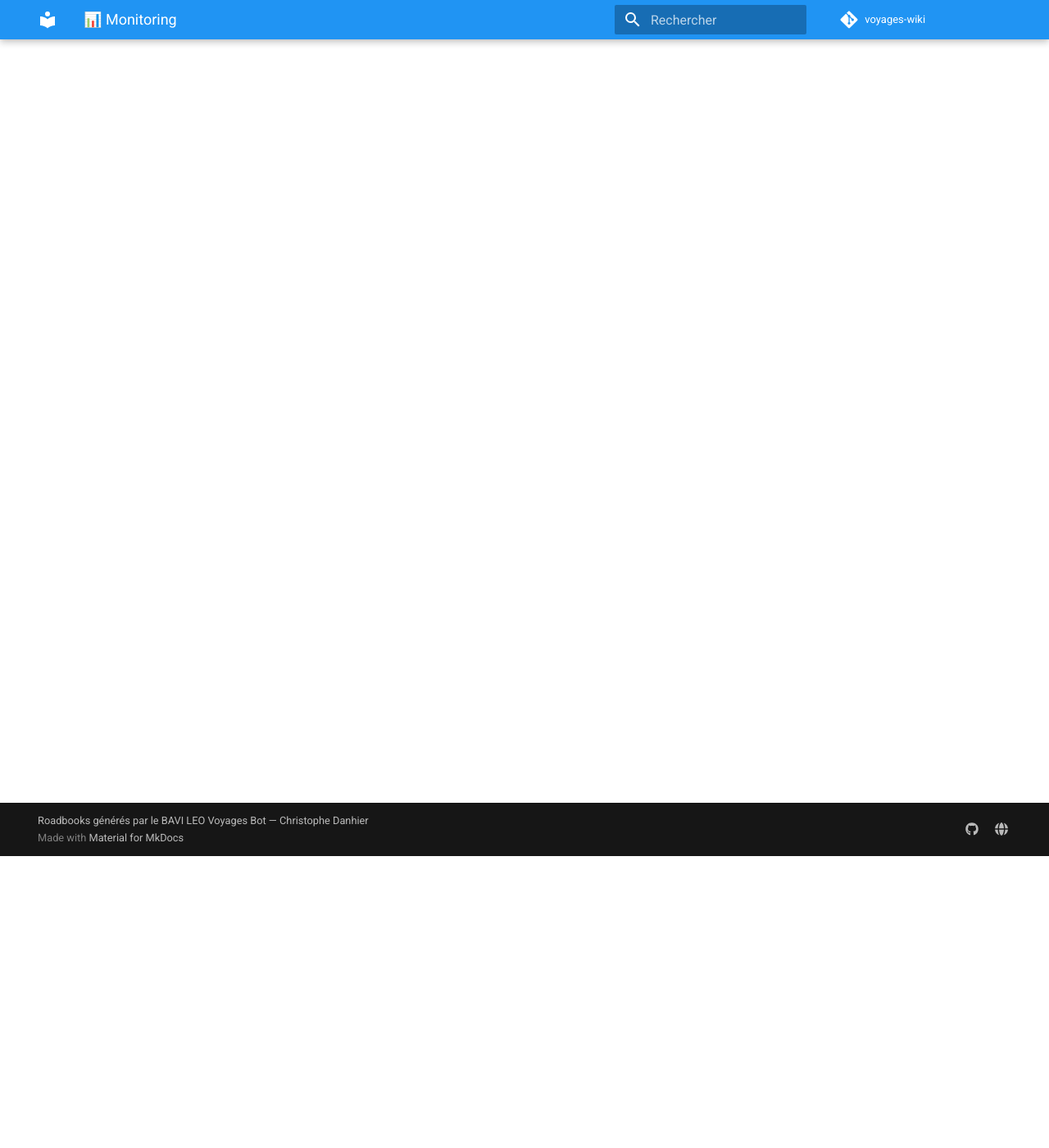
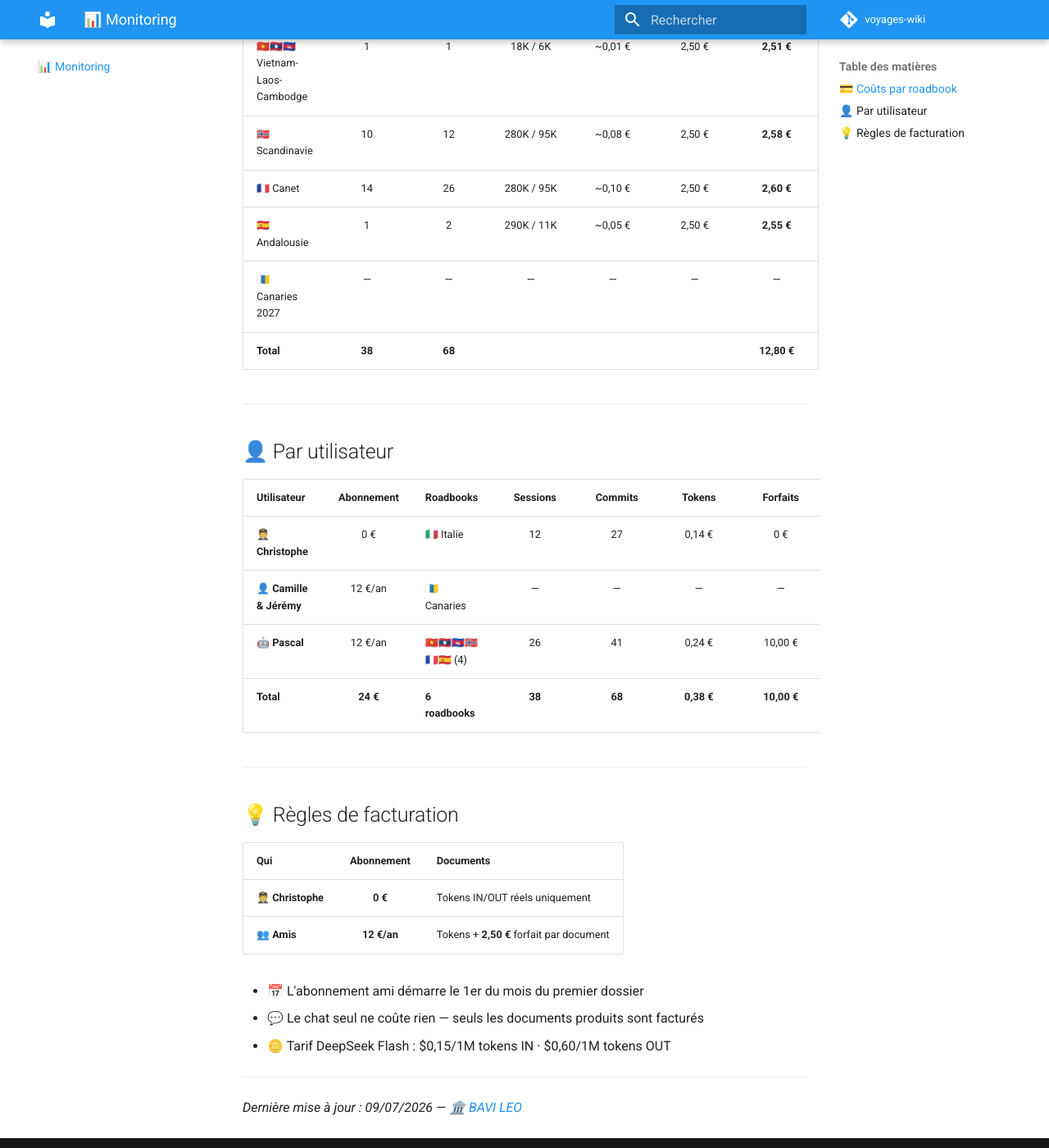
Before and after one commit to christophedanhier-hash/voyages-wiki, an MkDocs documentation site: the page built from docs/monitoring.md, in a window 1280 px wide and 1400 px high, scrolled down 356 px. Shown: the whole window at 82% size. Built offline with MkDocs 1.6.1 and Material for MkDocs 9.7.7, drawn with Linux system fonts in a browser that asks for light colours; comment, search, counter and statistics services are not loaded; some of the changed text lies outside the part shown.

Commit message:
📊 Monitoring statique avec Canaries + Camille & Jérémy

```diff
--- a/docs/monitoring.md
+++ b/docs/monitoring.md
@@ -1,56 +1,41 @@
 # 📊 Monitoring — Coûts & Activité
 
-<div id="monitoring-live"><em>Chargement des données...</em></div>
+## 💳 Coûts par roadbook
 
-<script>
-(async function(){
-  try {
-    const r = await fetch('/api/metrics');
-    const m = await r.json();
-    const voyages = m.voyages || [];
-    const bavi = m.bavi || {};
-    const sylvia = (bavi.bureaux || []).find(b => b.id === 'sylvia') || {};
+| Roadbook | Sessions | Commits | Tokens (IN/OUT) | Coût API | Forfait | Total |
+|----------|:--------:|:-------:|:---------------:|:--------:|:-------:|:-----:|
+| 🇮🇹 Italie | 12 | 27 | 240K / 78K | ~0,06 € | 2,50 € | **2,56 €** |
+| 🇻🇳🇱🇦🇰🇭 Vietnam-Laos-Cambodge | 1 | 1 | 18K / 6K | ~0,01 € | 2,50 € | **2,51 €** |
+| 🇳🇴 Scandinavie | 10 | 12 | 280K / 95K | ~0,08 € | 2,50 € | **2,58 €** |
+| 🇫🇷 Canet | 14 | 26 | 280K / 95K | ~0,10 € | 2,50 € | **2,60 €** |
+| 🇪🇸 Andalousie | 1 | 2 | 290K / 11K | ~0,05 € | 2,50 € | **2,55 €** |
+| 🇮🇨 Canaries 2027 | — | — | — | — | — | — |
+| **Total** | **38** | **68** | | | | **12,80 €** |
 
-    let html = '';
+---
 
-    // Résumé
-    html += `<div style="display:flex;gap:10px;flex-wrap:wrap;margin-bottom:16px">
-      <div style="background:var(--md-code-bg);border:1px solid var(--md-default-fg-color--lightest);border-radius:8px;padding:10px 16px;text-align:center;flex:1;min-width:100px">
-        <div style="font-size:1.4rem;font-weight:700;color:#06b6d4">${voyages.length||0}</div>
-        <div style="font-size:.65rem;color:var(--md-default-fg-color--light)">Roadbooks</div>
-      </div>
-      <div style="background:var(--md-code-bg);border:1px solid var(--md-default-fg-color--lightest);border-radius:8px;padding:10px 16px;text-align:center;flex:1;min-width:100px">
-        <div style="font-size:1.4rem;font-weight:700">${sylvia.analyses||0}</div>
-        <div style="font-size:.65rem;color:var(--md-default-fg-color--light)">Analyses Sylvia</div>
-      </div>
-    </div>`;
+## 👤 Par utilisateur
 
-    // Roadbooks table
-    if(voyages.length){
-      html += '<h3>🗺️ Roadbooks</h3><table><thead><tr><th>Roadbook</th><th style="text-align:center">Statut</th></tr></thead><tbody>';
-      voyages.forEach(v => {
-        html += `<tr><td>${v.name||v}</td><td style="text-align:center">📋 En préparation</td></tr>`;
-      });
-      html += '</tbody></table>';
-    }
+| Utilisateur | Abonnement | Roadbooks | Sessions | Commits | Tokens | Forfaits | **Total** |
+|:------------|:----------:|:----------|:--------:|:-------:|:------:|:--------:|:---------:|
+| 🧑‍✈️ **Christophe** | 0 € | 🇮🇹 Italie | 12 | 27 | 0,14 € | 0 € | **0,14 €** |
+| 👤 **Camille & Jérémy** | 12 €/an | 🇮🇨 Canaries | — | — | — | — | **12,00 €** |
+| 🤖 **Pascal** | 12 €/an | 🇻🇳🇱🇦🇰🇭🇳🇴🇫🇷🇪🇸 (4) | 26 | 41 | 0,24 € | 10,00 € | **22,24 €** |
+| **Total** | **24 €** | **6 roadbooks** | **38** | **68** | **0,38 €** | **10,00 €** | **34,38 €** |
 
-    // Coûts
-    html += `<h3 style="margin-top:16px">💳 Tarification</h3>`;
-    html += `<table><thead><tr><th>Qui</th><th>Abonnement</th><th>Documents</th></tr></thead>
-      <tbody>
-        <tr><td>🧑‍✈️ Christophe</td><td>0 €</td><td>Tokens IN/OUT réels</td></tr>
-        <tr><td>👥 Amis</td><td>12 €/an</td><td>Tokens + 2,50 €/document</td></tr>
-      </tbody></table>`;
+---
 
-    html += `<p style="font-size:.75rem;color:var(--md-default-fg-color--light);margin-top:16px">
-      🪙 Tarif DeepSeek Flash : $0,15/1M tokens IN · $0,60/1M tokens OUT<br>
-      📅 Abonnement ami : démarre le 1er du mois du premier dossier<br>
-      💬 Chat seul = 0 € · Seuls les documents produits sont facturés
-    </p>`;
+## 💡 Règles de facturation
 
-    document.getElementById('monitoring-live').innerHTML = html;
-  } catch(e) {
-    document.getElementById('monitoring-live').innerHTML = '<em>Données non disponibles</em>';
-  }
-})();
-</script>
+| Qui | Abonnement | Documents |
+|:----|:----------:|:----------|
+| 🧑‍✈️ **Christophe** | **0 €** | Tokens IN/OUT réels uniquement |
+| 👥 **Amis** | **12 €/an** | Tokens + **2,50 €** forfait par document |
+
+- 📅 L'abonnement ami démarre le 1er du mois du premier dossier
+- 💬 Le chat seul ne coûte rien — seuls les documents produits sont facturés
+- 🪙 Tarif DeepSeek Flash : $0,15/1M tokens IN · $0,60/1M tokens OUT
+
+---
+
+*Dernière mise à jour : 09/07/2026 — [🏛️ BAVI LEO](https://christophedanhier-hash.github.io/BAVI_LEO/)*
```
